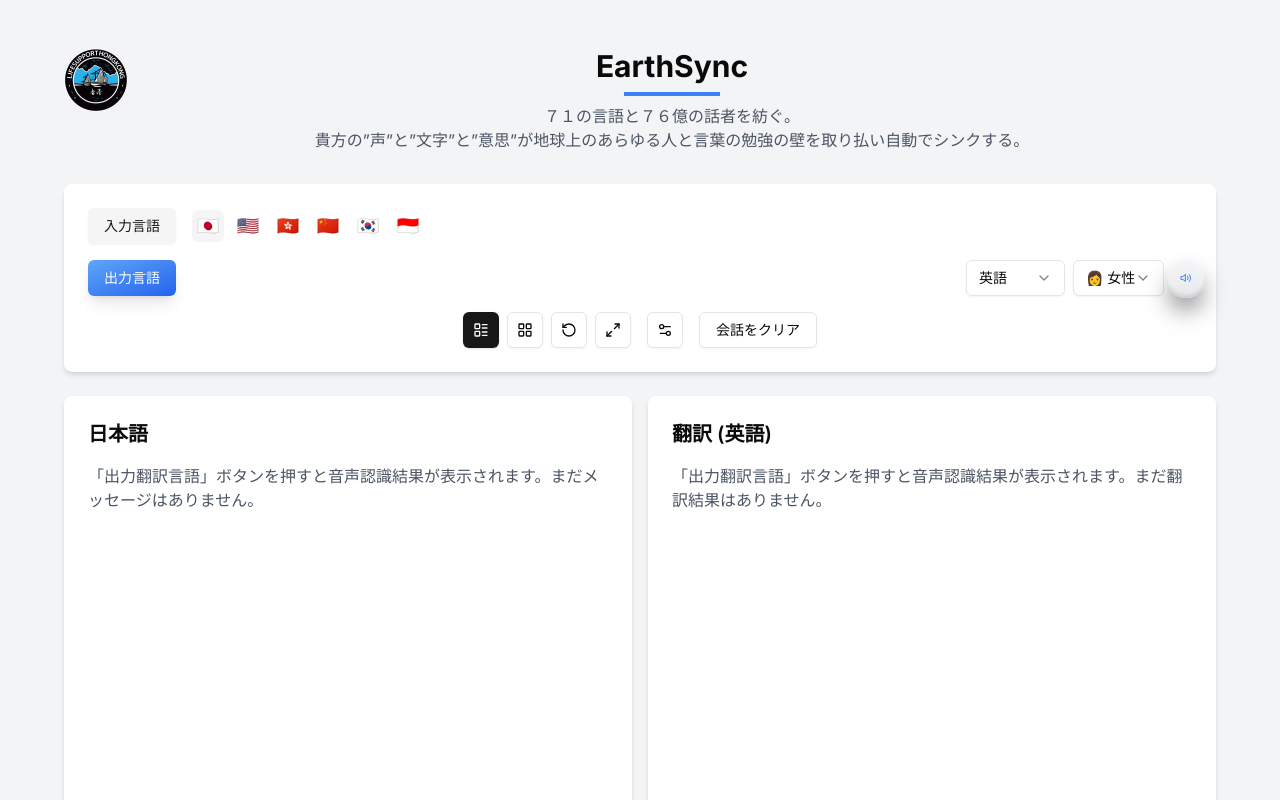
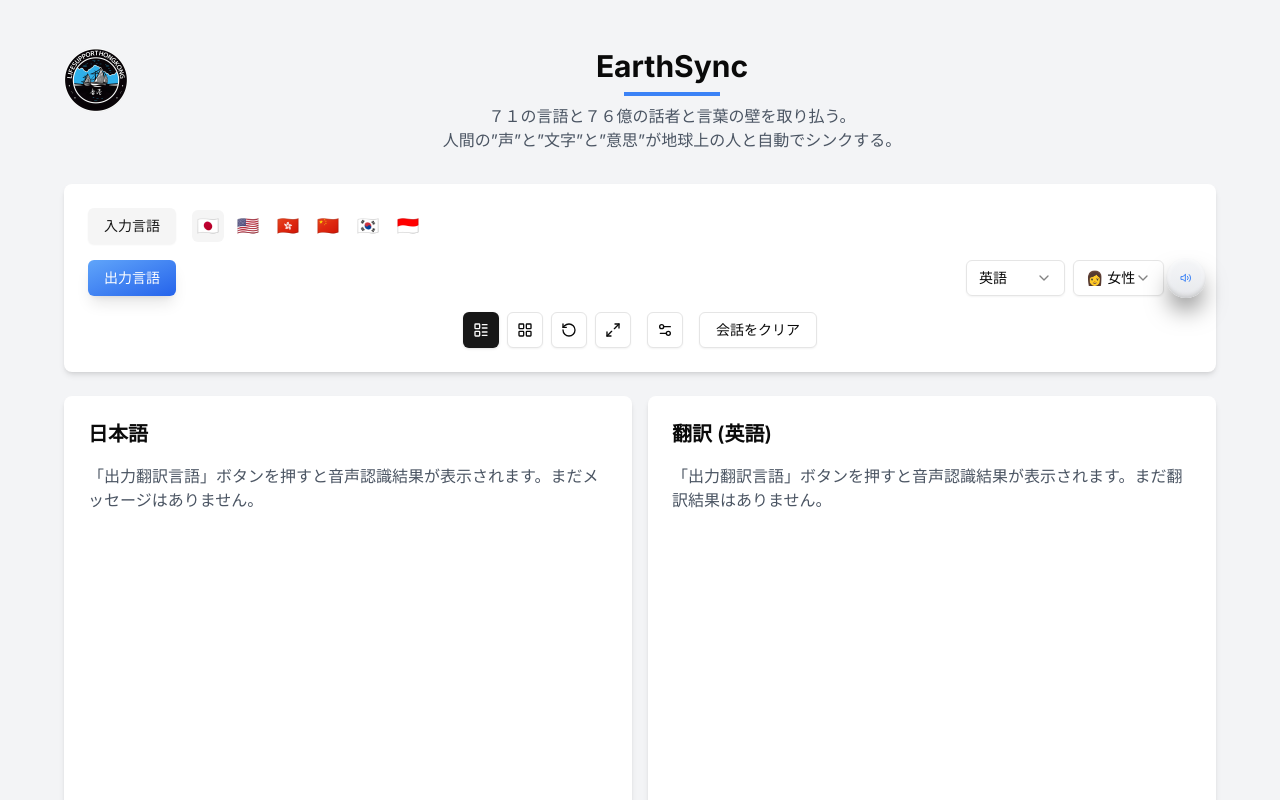
Before and after one commit to cantoneseslang/simultaneous-interpretation-system, a Next.js app: page / in a window 1280 px wide. Shown: the top 800 px of the page. Built offline with nearby package versions, Linux system fonts and the light colour scheme.

Commit message:
Update code with new changes

```diff
--- a/app/page.tsx
+++ b/app/page.tsx
@@ -247,8 +247,8 @@
               <div className="h-1 w-24 bg-blue-500 mx-auto mt-2"></div>
             </h1>
             <p className="text-center text-gray-600">
-              ７１の言語と７６億の話者を紡ぐ。<br />
-              貴方の”声”と”文字”と”意思”が地球上のあらゆる人と言葉の勉強の壁を取り払い自動でシンクする。
+            ７１の言語と７６億の話者と言葉の壁を取り払う。<br />
+              人間の”声”と”文字”と”意思”が地球上の人と自動でシンクする。
             </p>
           </div>
         </div>
```
